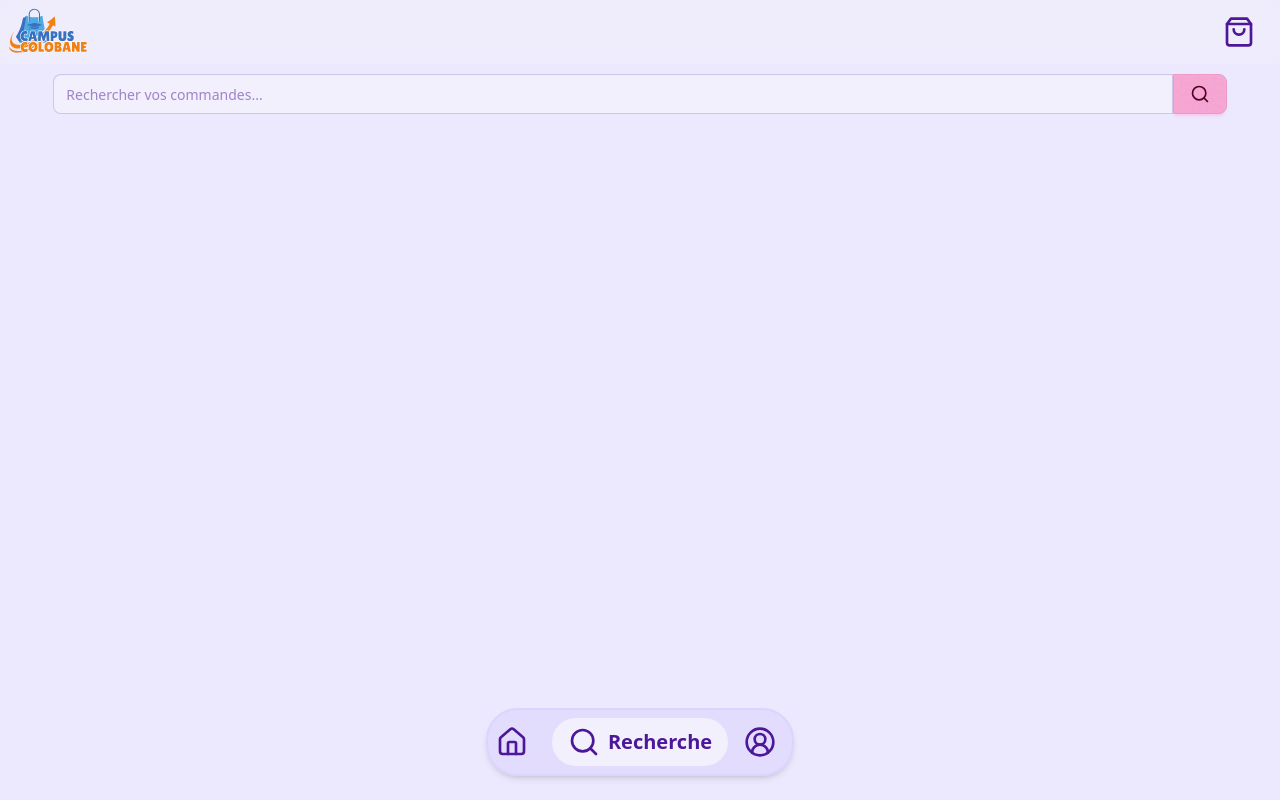
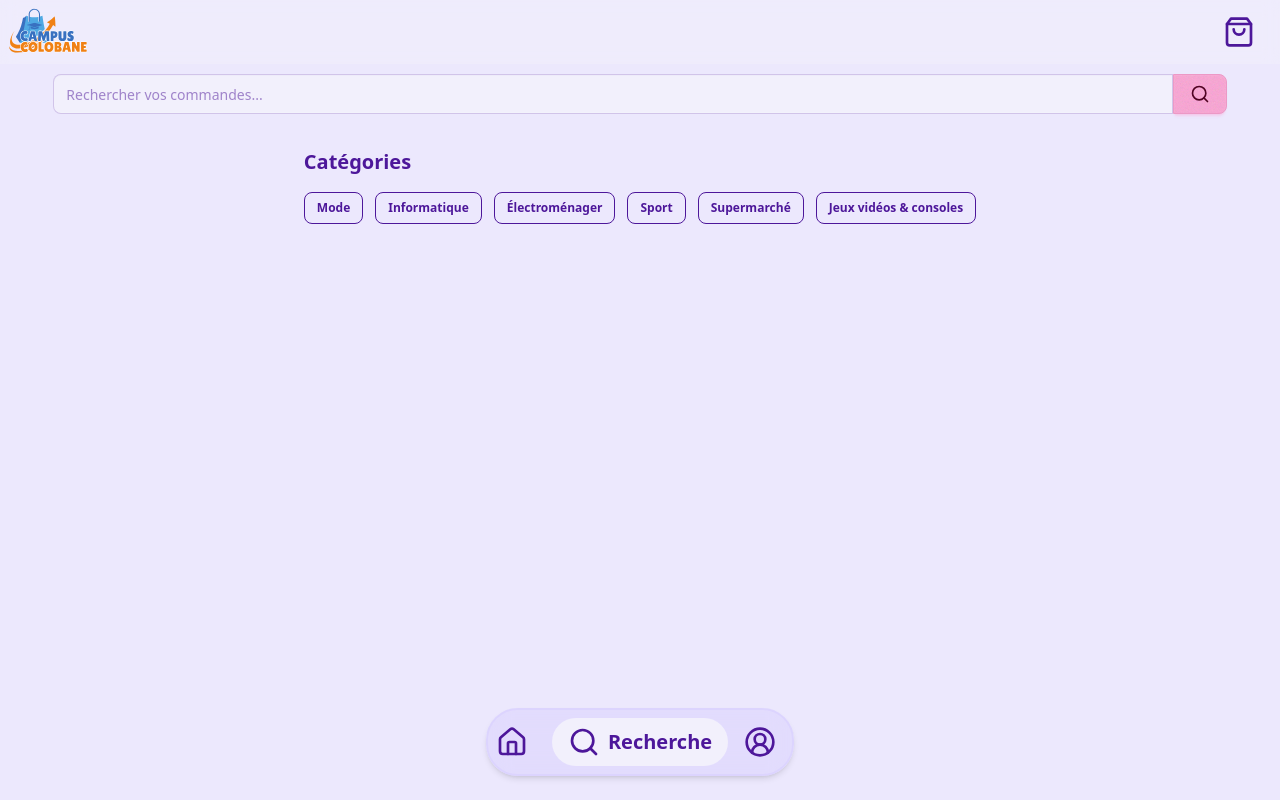
Before and after one commit to tugnodev/cc-frontend, a SvelteKit app: page /market/search in a window 1280 px wide. Built offline with nearby package versions, Linux system fonts and the light colour scheme.

Commit message:
categorie

```diff
--- /dev/null
+++ b/src/components/ProductByCategory.svelte
@@ -0,0 +1,35 @@
+<script>
+    // @ts-ignore
+    /**
+     * @type {any[] | null | undefined}
+     */
+    export let categories = [];
+    // @ts-ignore
+    /**
+     * @type {null}
+     */
+    let selectedCategory = null;
+</script>
+
+<section>
+    <h3 class="text-xl font-semibold mb-4">Catégories</h3>
+
+    <div class="flex flex-wrap gap-3">
+        {#each categories as category}
+            <button
+                class="btn btn-sm
+          {selectedCategory === category ? 'btn-primary' : 'btn-outline'}"
+                on:click={() => (selectedCategory = category)}
+            >
+                {category}
+            </button>
+        {/each}
+    </div>
+
+    {#if selectedCategory}
+        <div class="mt-4 alert alert-info">
+            Catégorie sélectionnée :
+            <strong>{selectedCategory}</strong>
+        </div>
+    {/if}
+</section>
--- a/src/routes/market/search/+page.svelte
+++ b/src/routes/market/search/+page.svelte
@@ -1,7 +1,16 @@
 <script>
     import Main from "../../../components/Main.svelte";
     import SearchBar from "../../../components/SearchBar.svelte";
+    import ProductByCategory from "../../../components/ProductByCategory.svelte";
 
+    const categories = [
+        "Mode",
+        "Informatique",
+        "Électroménager",
+        "Sport",
+        "Supermarché",
+        "Jeux vidéos & consoles",
+    ];
     /**
      * @param {string} query
      */
@@ -15,4 +24,7 @@
         onSearch={handleSearch}
         placeholder="Rechercher vos commandes..."
     />
+    <div class="p-6">
+        <ProductByCategory {categories} />
+    </div>
 </Main>
```
